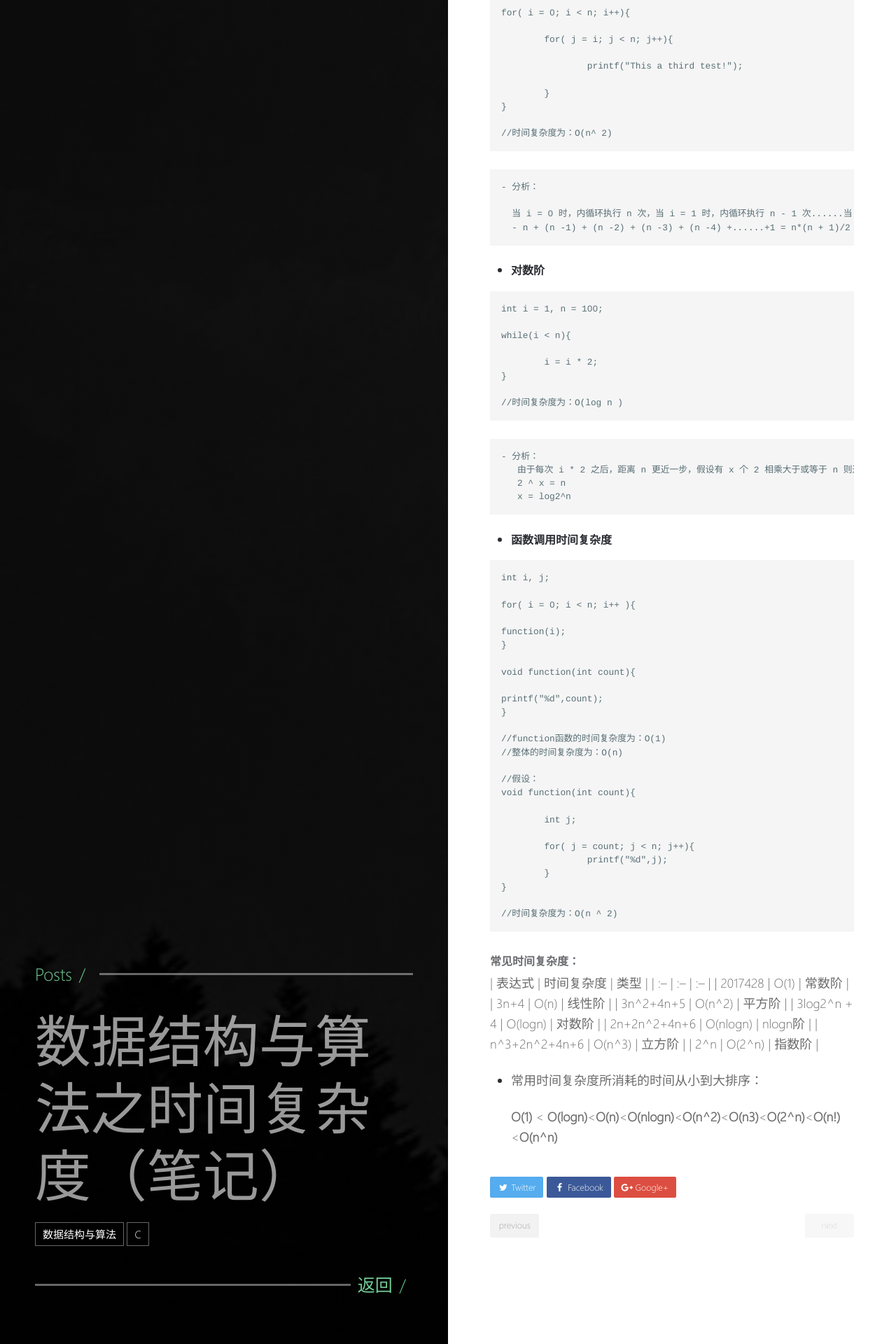
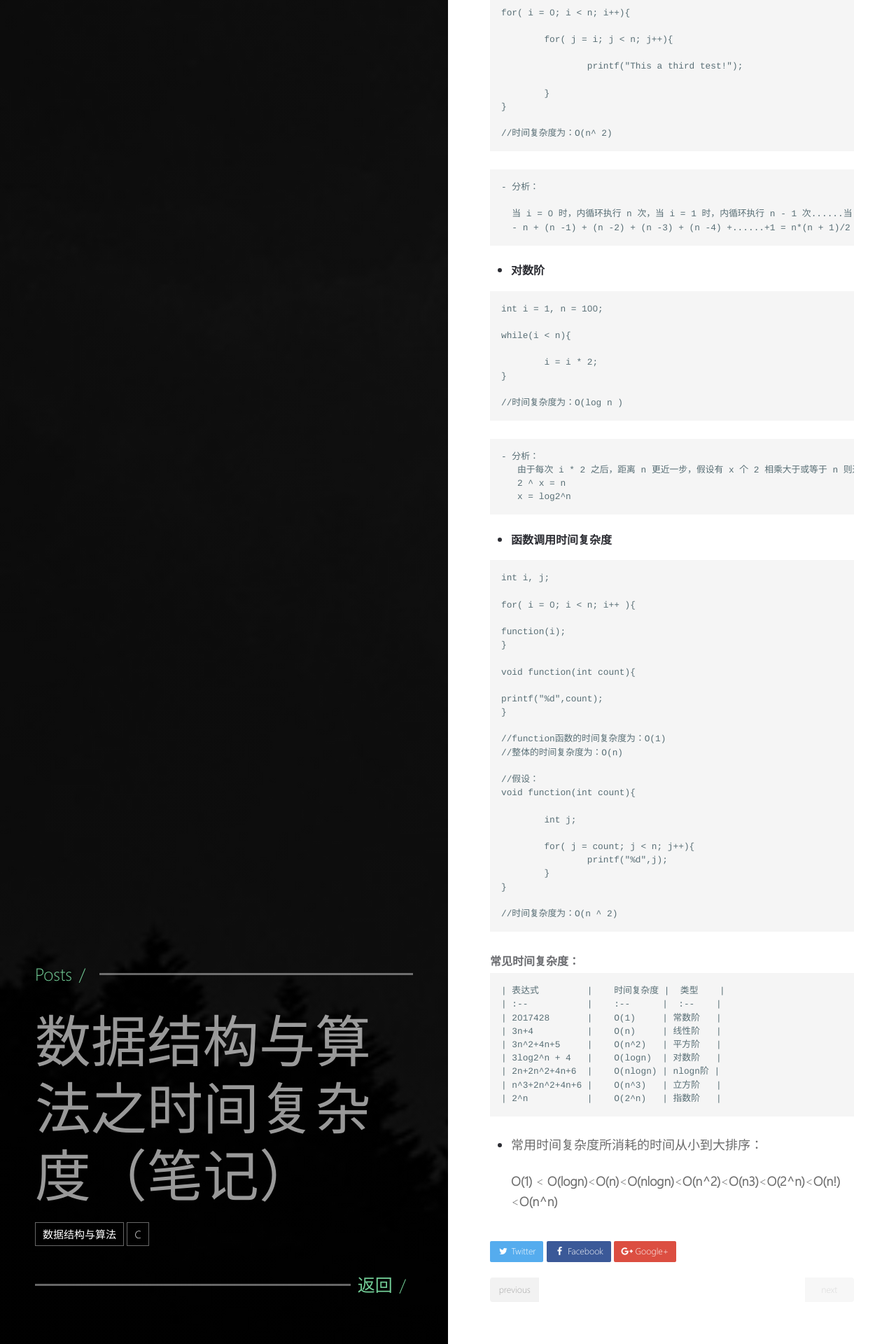
Before and after one commit to IleaderSKing/Blog, a Jekyll site: the page built from _posts/2016-05-29-halve-theme.md, in a window 1280 px wide. Shown: the part 2835-4755 px from the top of the page at 70% size. Built offline with Jekyll 4.4.1, drawn with Linux system fonts in a browser that asks for light colours.

Commit message:
更新文章格式

````diff
--- a/_layouts/home.html
+++ b/_layouts/home.html
@@ -26,7 +26,7 @@ layout: compress
   <div class="block-right">
     <a href="{{ site.url }}/posts" title="posts" class="posts-menu-icon"></a>
     <span class="posts-link">文章详情</span>
-    <a href="{{ site.url }}/posts" title="project" class="projects-menu-icon">
+    <a href="{{ site.url }}/projects" title="project" class="projects-menu-icon">
       <span></span>
     </a>
     <span class="projects-link">项目详情</span>
--- a/_posts/2016-05-29-halve-theme.md
+++ b/_posts/2016-05-29-halve-theme.md
@@ -189,6 +189,7 @@ void function(int count){
 //时间复杂度为：O(n ^ 2)
 ```
 #### 常见时间复杂度：
+```
 | 表达式         |    时间复杂度 |  类型    |
 | :--           |    :--      |  :--    |
 | 2017428       |    O(1)     | 常数阶   |
@@ -198,7 +199,7 @@ void function(int count){
 | 2n+2n^2+4n+6  |    O(nlogn) | nlogn阶 |
 | n^3+2n^2+4n+6 |    O(n^3)   | 立方阶   |
 | 2^n           |    O(2^n)   | 指数阶   |
-
+```
  - 常用时间复杂度所消耗的时间从小到大排序：
 
    **O(1)** < **O(logn)**<**O(n)**<**O(nlogn)**<**O(n^2)**<**O(n3)**<**O(2^n)**<**O(n!)**<**O(n^n)**
````
